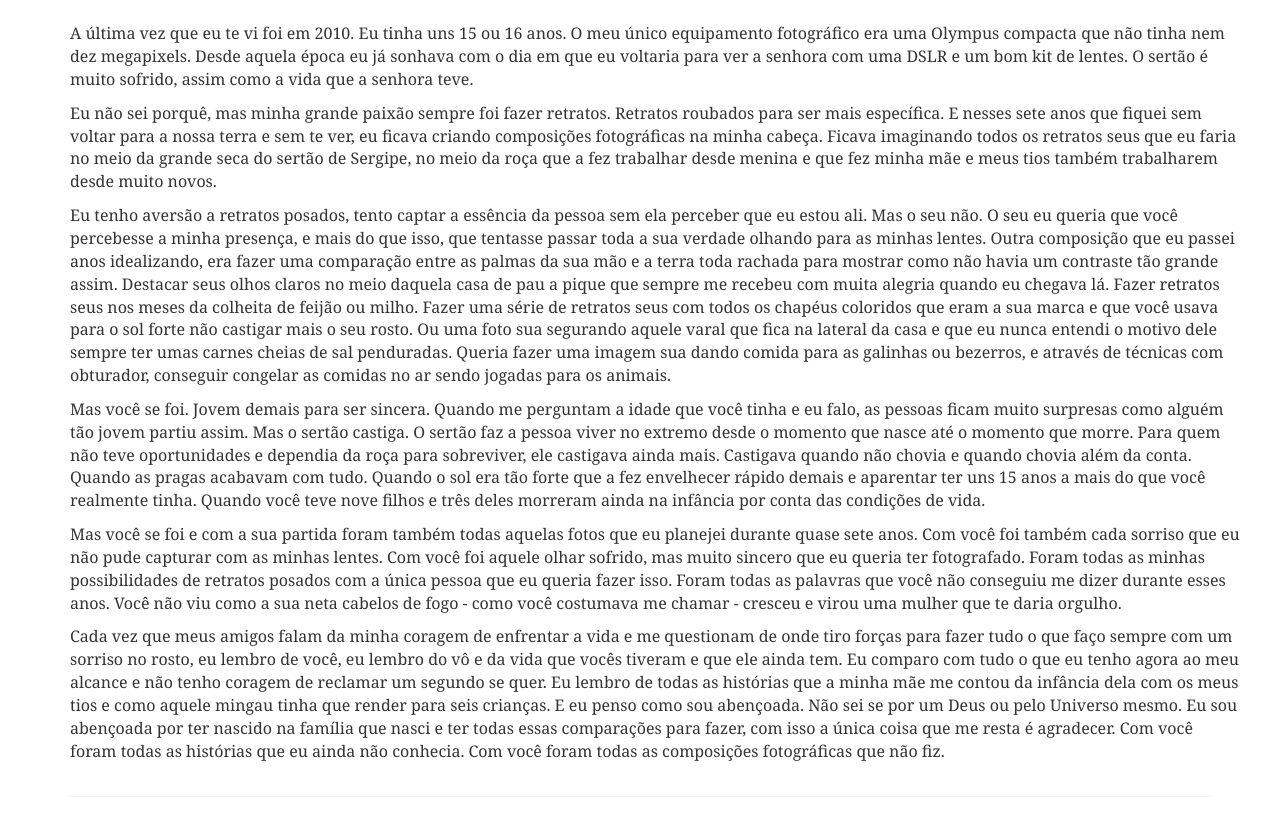
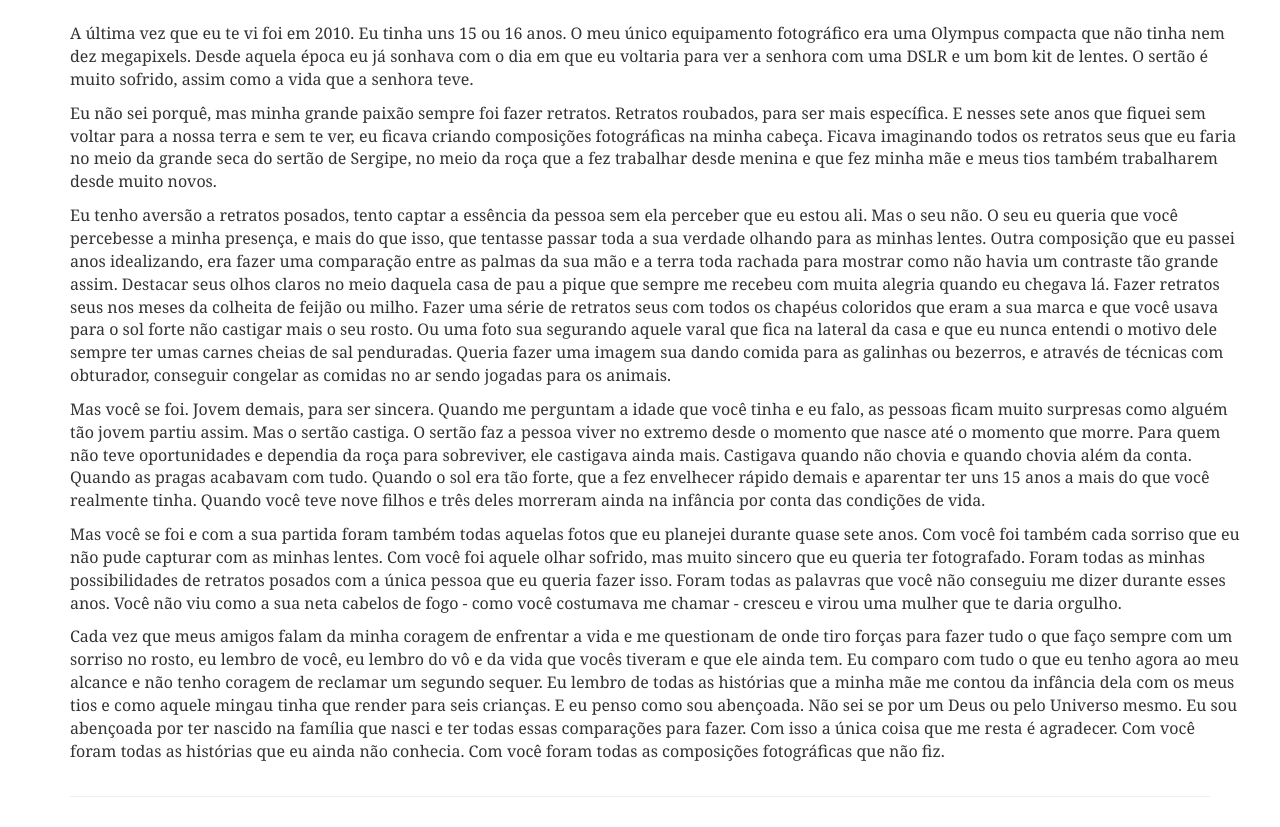
Before and after one commit to ca-metodista/portal-ca, a Jekyll site: the page built from _posts/cronicas/2017-04-22-suas-composicoes-que-nao-fiz.markdown, in a window 1280 px wide. Shown: the part 202-1029 px from the top of the page. Built offline with Jekyll 4.4.1, drawn with Linux system fonts in a browser that asks for light colours.

Commit message:
Update 2017-04-22-suas-composicoes-que-nao-fiz.markdown

```diff
--- a/_posts/cronicas/2017-04-22-suas-composicoes-que-nao-fiz.markdown
+++ b/_posts/cronicas/2017-04-22-suas-composicoes-que-nao-fiz.markdown
@@ -9,12 +9,12 @@ author: amanda
 
 A última vez que eu te vi foi em 2010. Eu tinha uns 15 ou 16 anos. O meu único equipamento fotográfico era uma Olympus compacta que não tinha nem dez megapixels. Desde aquela época eu já sonhava com o dia em que eu voltaria para ver a senhora com uma DSLR e um bom kit de lentes. O sertão é muito sofrido, assim como a vida que a senhora teve.
 
-Eu não sei porquê, mas minha grande paixão sempre foi fazer retratos. Retratos roubados para ser mais específica. E nesses sete anos que fiquei sem voltar para a nossa terra e sem te ver, eu ficava criando composições fotográficas na minha cabeça. Ficava imaginando todos os retratos seus que eu faria no meio da grande seca do sertão de Sergipe, no meio da roça que a fez trabalhar desde menina e que fez minha mãe e meus tios também trabalharem desde muito novos.
+Eu não sei porquê, mas minha grande paixão sempre foi fazer retratos. Retratos roubados, para ser mais específica. E nesses sete anos que fiquei sem voltar para a nossa terra e sem te ver, eu ficava criando composições fotográficas na minha cabeça. Ficava imaginando todos os retratos seus que eu faria no meio da grande seca do sertão de Sergipe, no meio da roça que a fez trabalhar desde menina e que fez minha mãe e meus tios também trabalharem desde muito novos.
 
 Eu tenho aversão a retratos posados, tento captar a essência da pessoa sem ela perceber que eu estou ali. Mas o seu não. O seu eu queria que você percebesse a minha presença, e mais do que isso, que tentasse passar toda a sua verdade olhando para as minhas lentes. Outra composição que eu passei anos idealizando, era fazer uma comparação entre as palmas da sua mão e a terra toda rachada para mostrar como não havia um contraste tão grande assim. Destacar seus olhos claros no meio daquela casa de pau a pique que sempre me recebeu com muita alegria quando eu chegava lá. Fazer retratos seus nos meses da colheita de feijão ou milho. Fazer uma série de retratos seus com todos os chapéus coloridos que eram a sua marca e que você usava para o sol forte não castigar mais o seu rosto. Ou uma foto sua segurando aquele varal que fica na lateral da casa e que eu nunca entendi o motivo dele sempre ter umas carnes cheias de sal penduradas. Queria fazer uma imagem sua dando comida para as galinhas ou bezerros, e através de técnicas com obturador, conseguir congelar as comidas no ar sendo jogadas para os animais.
 
-Mas você se foi. Jovem demais para ser sincera. Quando me perguntam a idade que você tinha e eu falo, as pessoas ficam muito surpresas como alguém tão jovem partiu assim. Mas o sertão castiga. O sertão faz a pessoa viver no extremo desde o momento que nasce até o momento que morre. Para quem não teve oportunidades e dependia da roça para sobreviver, ele castigava ainda mais. Castigava quando não chovia e quando chovia além da conta. Quando as pragas acabavam com tudo. Quando o sol era tão forte que a fez envelhecer rápido demais e aparentar ter uns 15 anos a mais do que você realmente tinha. Quando você teve nove filhos e três deles morreram ainda na infância por conta das condições de vida.
+Mas você se foi. Jovem demais, para ser sincera. Quando me perguntam a idade que você tinha e eu falo, as pessoas ficam muito surpresas como alguém tão jovem partiu assim. Mas o sertão castiga. O sertão faz a pessoa viver no extremo desde o momento que nasce até o momento que morre. Para quem não teve oportunidades e dependia da roça para sobreviver, ele castigava ainda mais. Castigava quando não chovia e quando chovia além da conta. Quando as pragas acabavam com tudo. Quando o sol era tão forte, que a fez envelhecer rápido demais e aparentar ter uns 15 anos a mais do que você realmente tinha. Quando você teve nove filhos e três deles morreram ainda na infância por conta das condições de vida.
 
 Mas você se foi e com a sua partida foram também todas aquelas fotos que eu planejei durante quase sete anos. Com você foi também cada sorriso que eu não pude capturar com as minhas lentes. Com você foi aquele olhar sofrido, mas muito sincero que eu queria ter fotografado. Foram todas as minhas possibilidades de retratos posados com a única pessoa que eu queria fazer isso. Foram todas as palavras que você não conseguiu me dizer durante esses anos. Você não viu como a sua neta cabelos de fogo - como você costumava me chamar - cresceu e virou uma mulher que te daria orgulho.
 
-Cada vez que meus amigos falam da minha coragem de enfrentar a vida e me questionam de onde tiro forças para fazer tudo o que faço sempre com um sorriso no rosto, eu lembro de você, eu lembro do vô e da vida que vocês tiveram e que ele ainda tem. Eu comparo com tudo o que eu tenho agora ao meu alcance e não tenho coragem de reclamar um segundo se quer. Eu lembro de todas as histórias que a minha mãe me contou da infância dela com os meus tios e como aquele mingau tinha que render para seis crianças. E eu penso como sou abençoada. Não sei se por um Deus ou pelo Universo mesmo. Eu sou abençoada por ter nascido na família que nasci e ter todas essas comparações para fazer, com isso a única coisa que me resta é agradecer. Com você foram todas as histórias que eu ainda não conhecia. Com você foram todas as composições fotográficas que não fiz.
+Cada vez que meus amigos falam da minha coragem de enfrentar a vida e me questionam de onde tiro forças para fazer tudo o que faço sempre com um sorriso no rosto, eu lembro de você, eu lembro do vô e da vida que vocês tiveram e que ele ainda tem. Eu comparo com tudo o que eu tenho agora ao meu alcance e não tenho coragem de reclamar um segundo sequer. Eu lembro de todas as histórias que a minha mãe me contou da infância dela com os meus tios e como aquele mingau tinha que render para seis crianças. E eu penso como sou abençoada. Não sei se por um Deus ou pelo Universo mesmo. Eu sou abençoada por ter nascido na família que nasci e ter todas essas comparações para fazer. Com isso a única coisa que me resta é agradecer. Com você foram todas as histórias que eu ainda não conhecia. Com você foram todas as composições fotográficas que não fiz.
```
